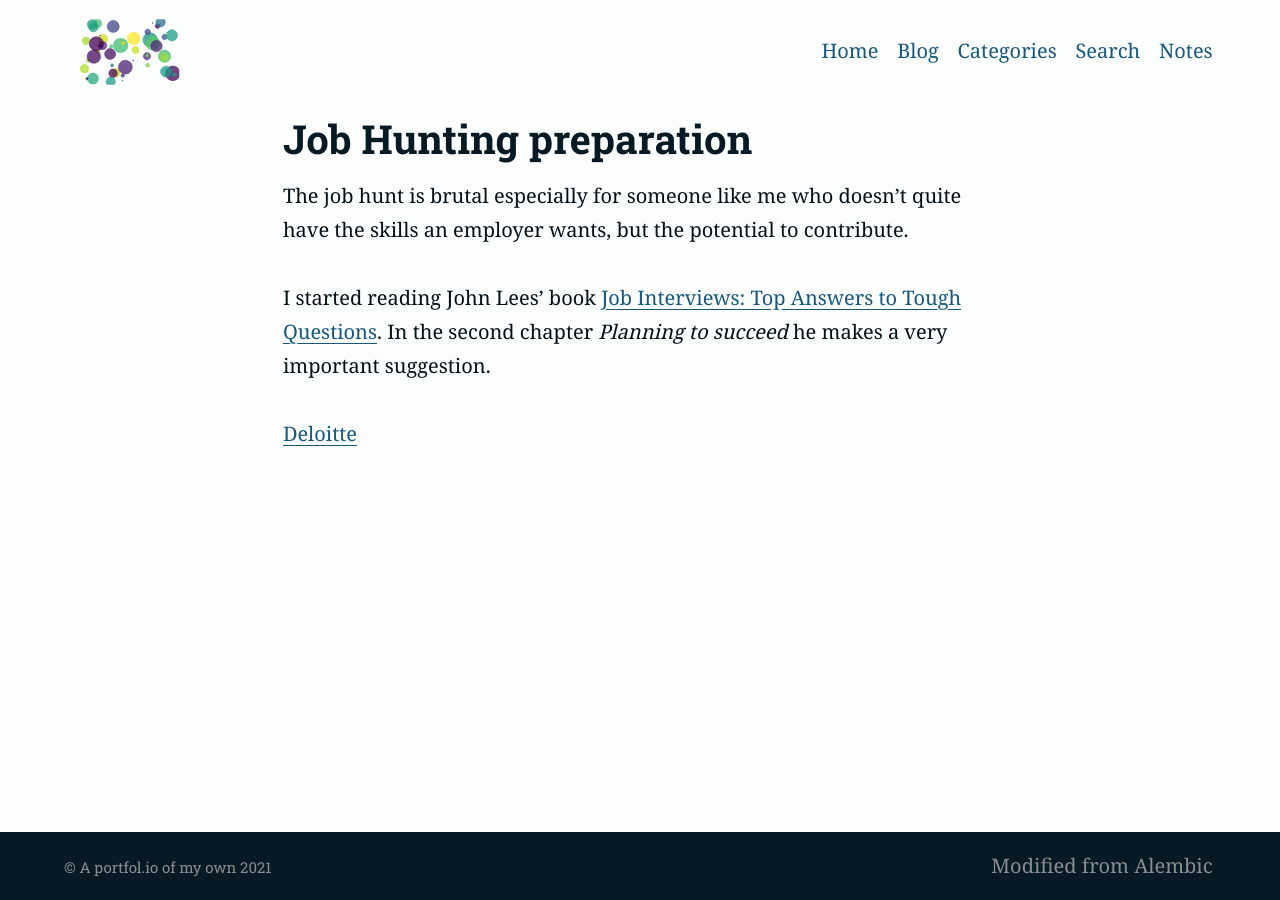
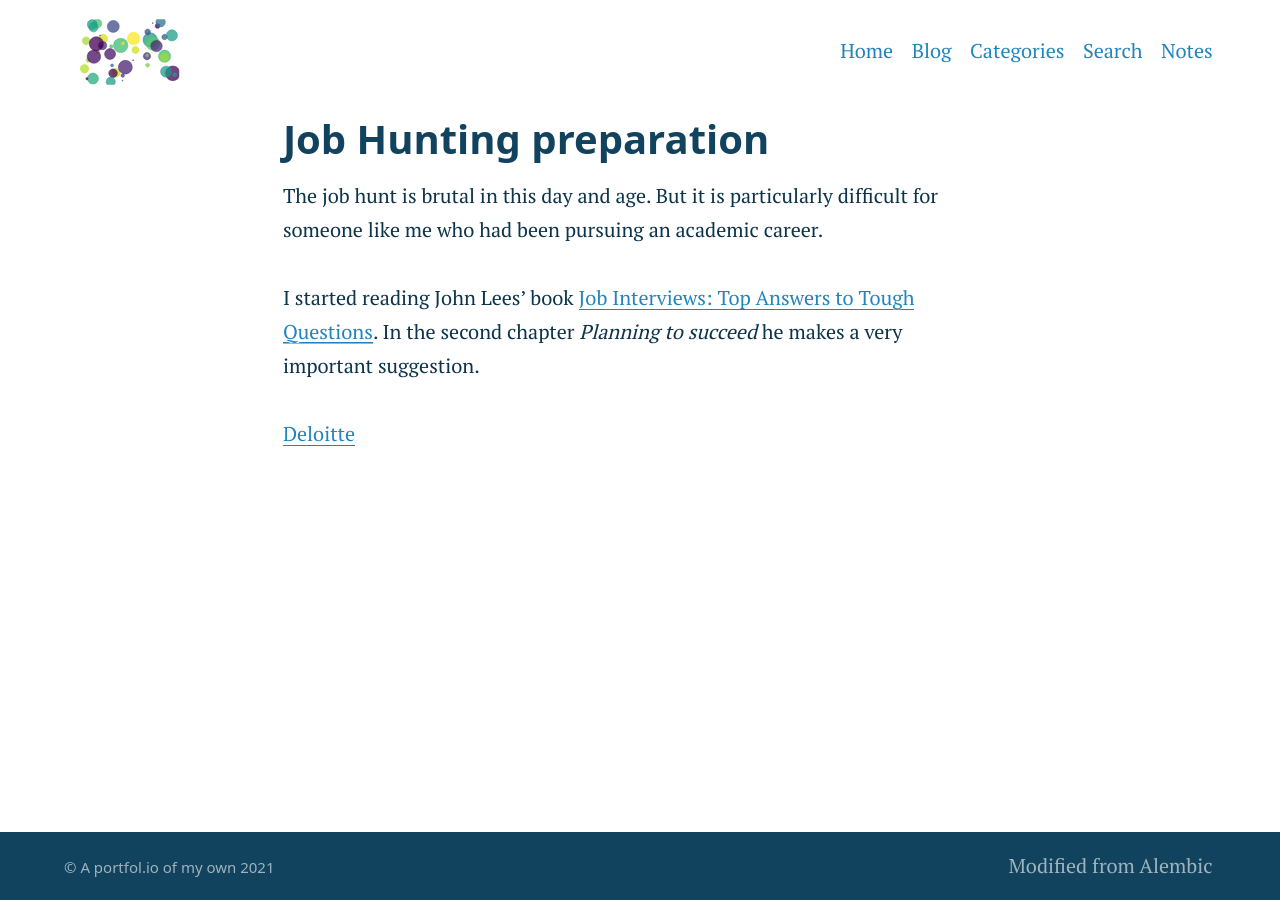
Before and after one commit to cdrlos/cdrlos.github.io, a Jekyll site: the page built from notes/jobs/index.md, in a window 1280 px wide. Built offline with Jekyll 4.4.1, drawn with Linux system fonts in a browser that asks for light colours; some web fonts are replaced; a style sheet for code colours, icons or effects is not loaded.

```diff
--- a/_config.yml
+++ b/_config.yml
@@ -69,7 +69,7 @@ collections:
     output: true
     description: "Thought about computation, natural languages, mathematics, AI, and much more" # The post list page content
     feature_text: |
-      Welcome to the blog
+      ## Welcome to the blog
     feature_image: "https://picsum.photos/id/930/1300/400"
 
 # 6. Jekyll collections settings
--- a/_includes/post-categories.html
+++ b/_includes/post-categories.html
@@ -20,6 +20,6 @@
 
 {% if has_categories != true %}
   <section class="section  typeset">
-    <p>There are no categorised posts</p>
+    <p>There are no categorized posts</p>
   </section>
 {% endif %}
--- a/_layouts/default.html
+++ b/_layouts/default.html
@@ -10,6 +10,10 @@
       <script defer src="https://cdn.jsdelivr.net/npm/katex@0.10.2/dist/katex.min.js" integrity="sha384-9Nhn55MVVN0/4OFx7EE5kpFBPsEMZxKTCnA+4fqDmg12eCTqGi6+BB2LjY8brQxJ" crossorigin="anonymous"></script>
       <script defer src="https://cdn.jsdelivr.net/npm/katex@0.10.2/dist/contrib/auto-render.min.js" integrity="sha384-kWPLUVMOks5AQFrykwIup5lo0m3iMkkHrD0uJ4H5cjeGihAutqP0yW0J6dpFiVkI" crossorigin="anonymous" onload="renderMathInElement(document.body);"></script>
 
+    {% endif %}
+
+    {% if page.plotly %}
+      <head><!-- Include Plotly.js --><script src="https://cdn.plot.ly/plotly-latest.min.js"></script></head>
     {% endif %}
 
     {% if page.indexing == false %}
--- a/_sass/_settings.scss
+++ b/_sass/_settings.scss
@@ -1,21 +1,21 @@
 // // Background colours
-$backgroundColour: #fcfdfd !default;
-$codeBackgroundColour: #f7f7fa !default;
-$featureBackgroundColour: #f9f9fb !default;
-$accentColour: #7c1657 !default;
+$backgroundColour: #ffffff !default;
+$codeBackgroundColour: #f9fafb !default;
+$featureBackgroundColour: #ffffff !default;
+$accentColour: #bd2284 !default;
 
 // Text colours
-$headingColour: #061a25 !default;
-$bodyColour: #041118 !default;
-$linkColour: #16577c !default;
-$hoverColour: #7c1657 !default;
+$headingColour: #11425e !default;
+$bodyColour: #0d344b !default;
+$linkColour: #2284bd !default;
+$hoverColour: #bd2284 !default;
 $focusColour: #d22693 !default;
-$captionColour: #8a8e90 !default;
+$captionColour: #9fb3be !default;
 $white: #ffffff !default;
 
 // Typography
 $bodytype: (
-  font-family: "'Noto Serif', serif",
+  font-family: "'PT Serif', serif",
   regular: 400,
   bold: 700,
   italic: italic,
@@ -23,19 +23,22 @@ $bodytype: (
 ) !default;
 
 $headingtype: (
-  font-family: "'Roboto Slab', serif",
+  font-family: "'PT Sans Caption', sans",
   regular: 400,
   bold: 700,
   cap-height: 0.75
 ) !default;
 
 $monospacetype: (
-  font-family: "'Hack', monospace",
+  font-family: "'PT Mono', monospace",
   regular: 400,
   cap-height: 0.68
 ) !default;
 
 // Font import, if you're using a non-standard web font
+@import url("https://fonts.googleapis.com/css?family=PT+Serif:400,700");
+@import url("https://fonts.googleapis.com/css?family=PT+Sans+Caption:400,700");
+@import url("https://fonts.googleapis.com/css?family=PT+Mono:400,700");
 @import url("https://fonts.googleapis.com/css?family=Noto+Serif:400,700");
 @import url("https://fonts.googleapis.com/css?family=Roboto+Slab:400,700");
 @import url('https://cdn.jsdelivr.net/npm/hack-font@3/build/web/hack.css');
--- a/notes/jobs/index.md
+++ b/notes/jobs/index.md
@@ -3,9 +3,7 @@ title: Job Hunting preparation
 layout: page
 ---
 
-The job hunt is brutal especially for someone like me who doesn't quite have the skills an employer wants, but the potential to contribute.
-
-
+The job hunt is brutal in this day and age. But it is particularly difficult for someone like me who had been pursuing an academic career.
 
 I started reading John Lees' book [Job Interviews: Top Answers to Tough Questions](https://www.amazon.com/Job-Interviews-answers-tough-questions/dp/0077119096). In the second chapter *Planning to succeed* he makes a very important suggestion.
 
```
Also changed, not shown: assets/javascript/first-plotly-plot.js (added, +46 -0 lines), index.md (+133 -1 lines), Gemfile.lock.
